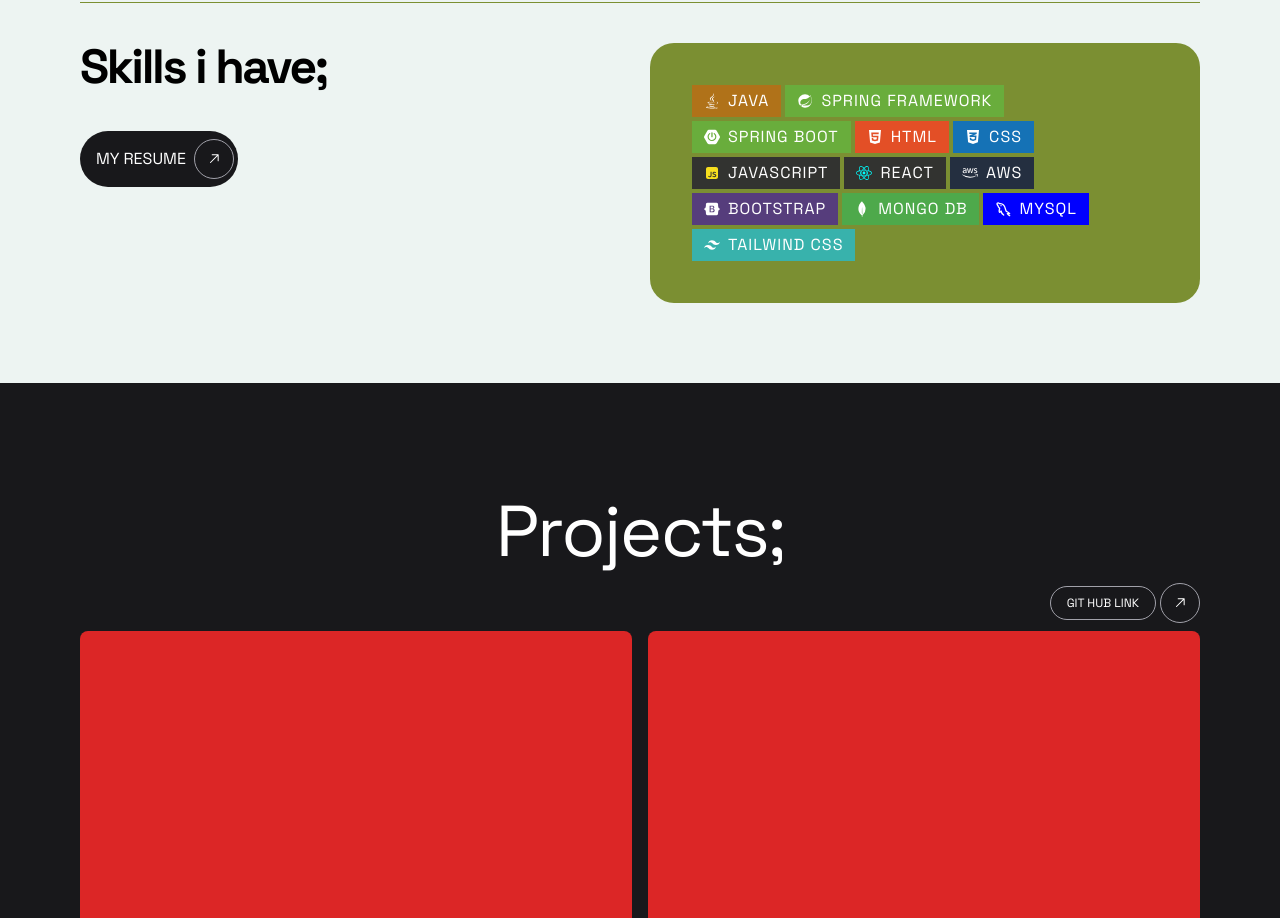
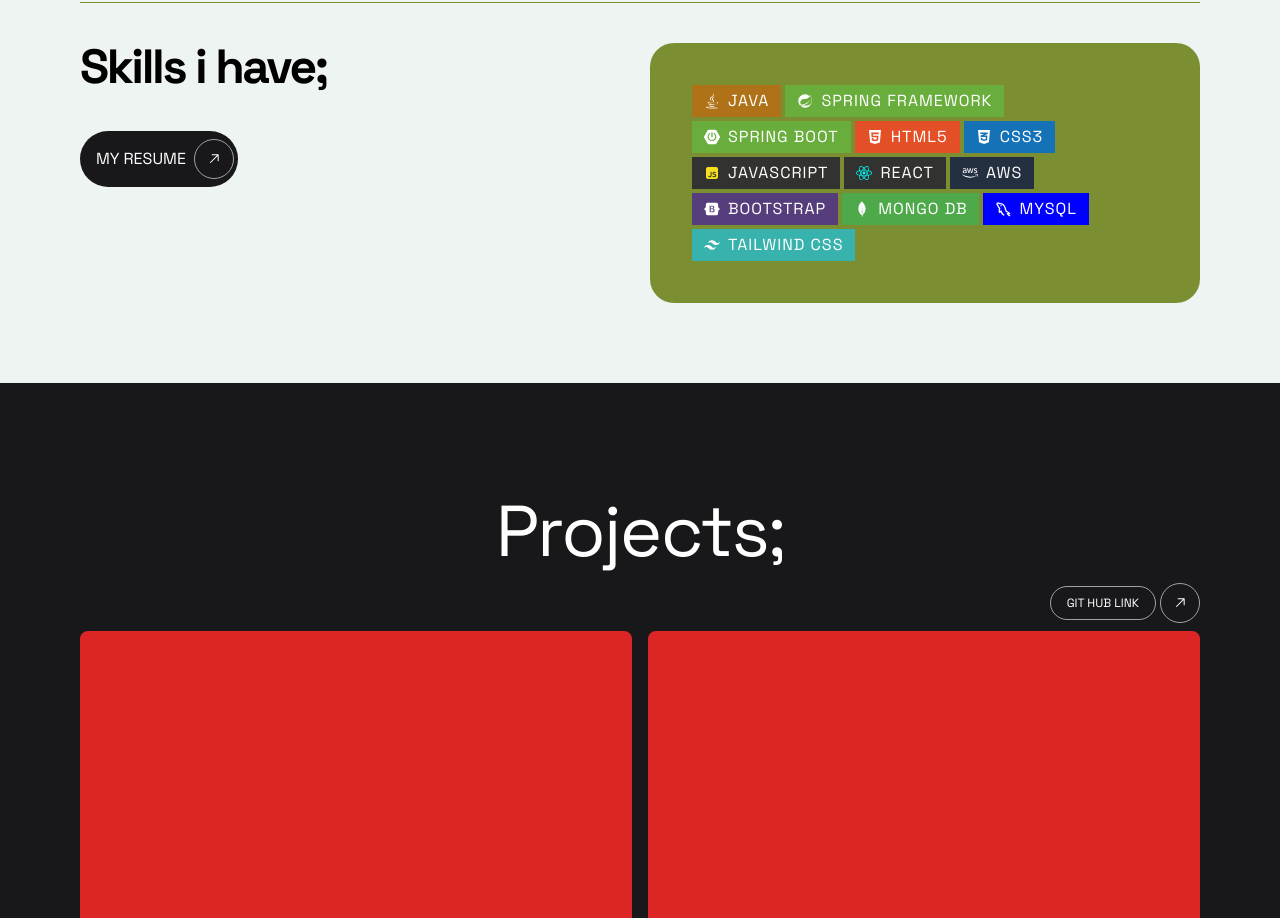
Before and after one commit to sunnnymudgal/PortfolioWebsite, a React (Vite) app: page / in a window 1280 px wide. Shown: the part 1480-2398 px from the top of the page. Built offline with nearby package versions, Linux system fonts and the light colour scheme.

Commit message:
Update Skills.jsx

```diff
--- a/src/components/Skills.jsx
+++ b/src/components/Skills.jsx
@@ -44,8 +44,8 @@ function Skills() {
             logoName="spring boot"
             bg="bg-[#69AD3C]"
           />
-          <TechLogo logo={IoLogoHtml5} logoName="HTML" bg="bg-[#E34F26]" />
-          <TechLogo logo={FaCss3Alt} logoName="CSS" bg="bg-[#1572B6]" />
+          <TechLogo logo={IoLogoHtml5} logoName="HTML5" bg="bg-[#E34F26]" />
+          <TechLogo logo={FaCss3Alt} logoName="CSS3" bg="bg-[#1572B6]" />
           <TechLogo
             logo={RiJavascriptFill}
             logoName="JavaScript"
```
